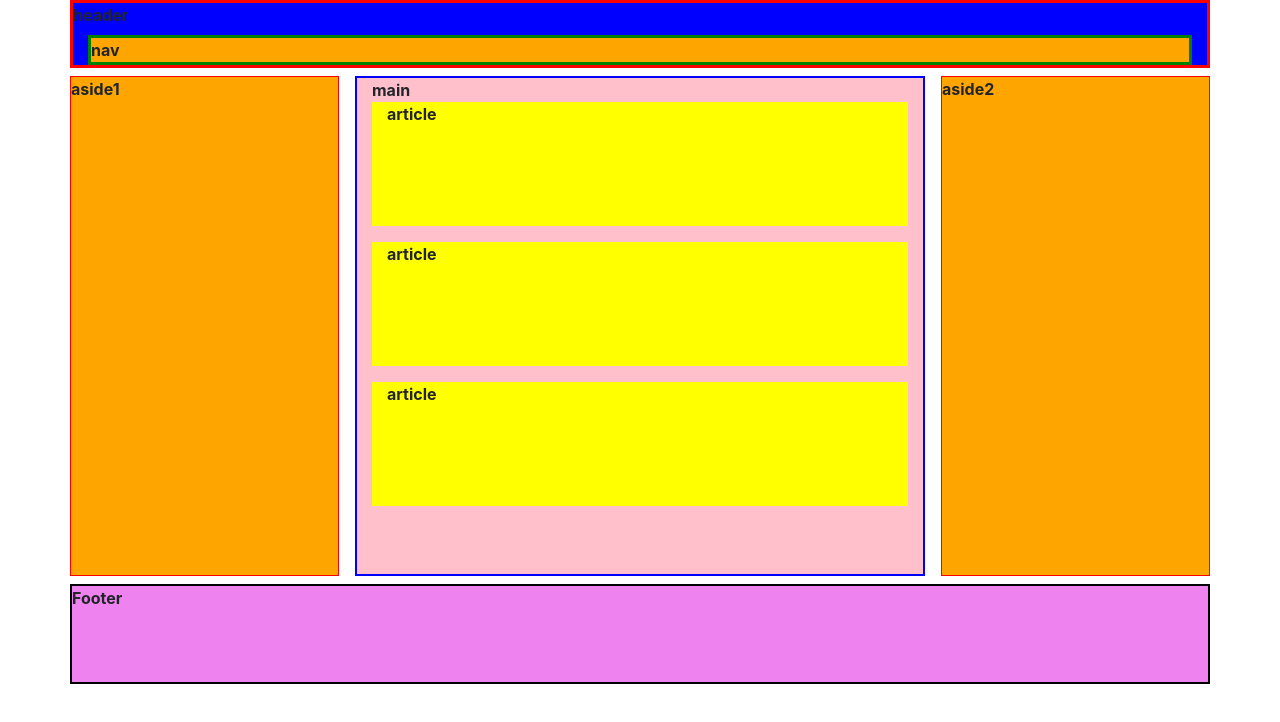
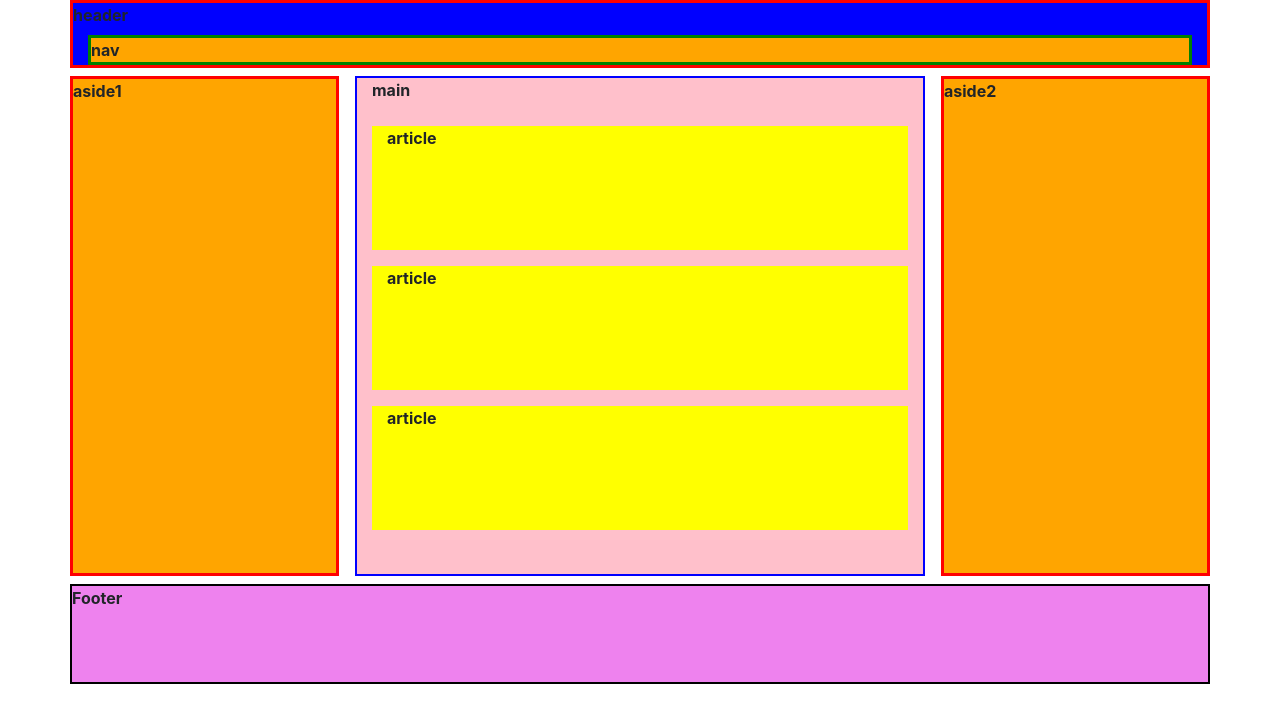
Before and after one commit to alepaez-dev/python-ale, a plain HTML site: page s9/index.html in a window 1280 px wide. Drawn offline with nearby package versions, Linux system fonts and the light colour scheme.

Commit message:
practica terminada, agregue margins a articles y puse mas gruesos los borders de los aside

```diff
--- a/s9/css/style.scss
+++ b/s9/css/style.scss
@@ -21,7 +21,7 @@ body {
         .div-aside1{
             .aside-1 {
                 background-color: orange;
-                border: 1px solid red;
+                border: 3px solid red;
                 height: 100%;
             }
         }
@@ -29,7 +29,7 @@ body {
         .div-aside2{
             .aside-2 {
                 background-color: orange;
-                border: 1px solid red;
+                border: 3px solid red;
                 height: 100%;
             }
         }
--- a/s9/index.html
+++ b/s9/index.html
@@ -25,9 +25,9 @@
             </div>
             <div class="col-12 col-md-9 col-lg-6 div-main">
                 main
+                <article class="col-12 article mt-4 mb-3">article</article>
                 <article class="col-12 article mb-3">article</article>
-                <article class="col-12 article mb-3">article</article>
-                <article class="col-12 article mb-3">article</article>
+                <article class="col-12 article">article</article>
             </div>
             <div class="col-12 col-md-3 col-lg-3 div-aside2 p-0 pl-md-3 d-none d-lg-block">
                 <aside class="aside-2">
```
Also changed, not shown: s9/css/style.css.
